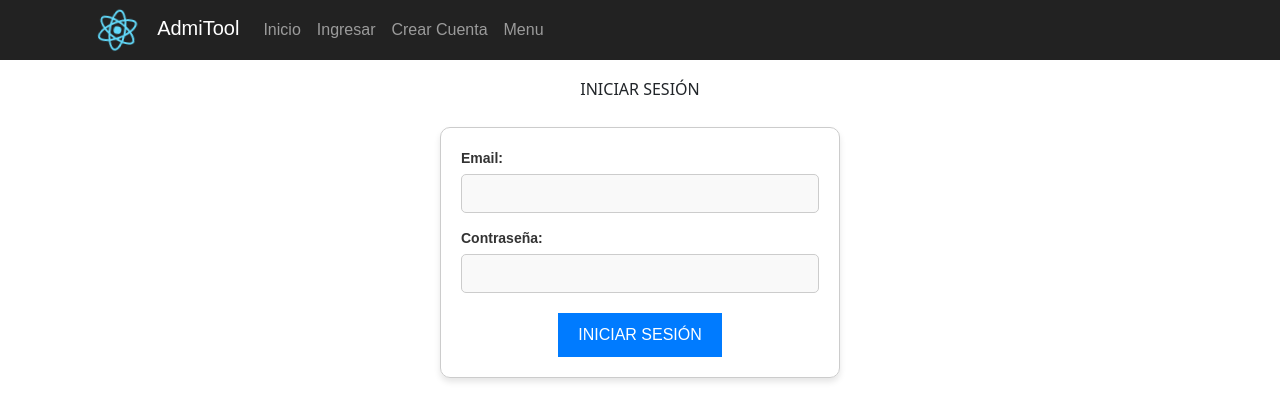
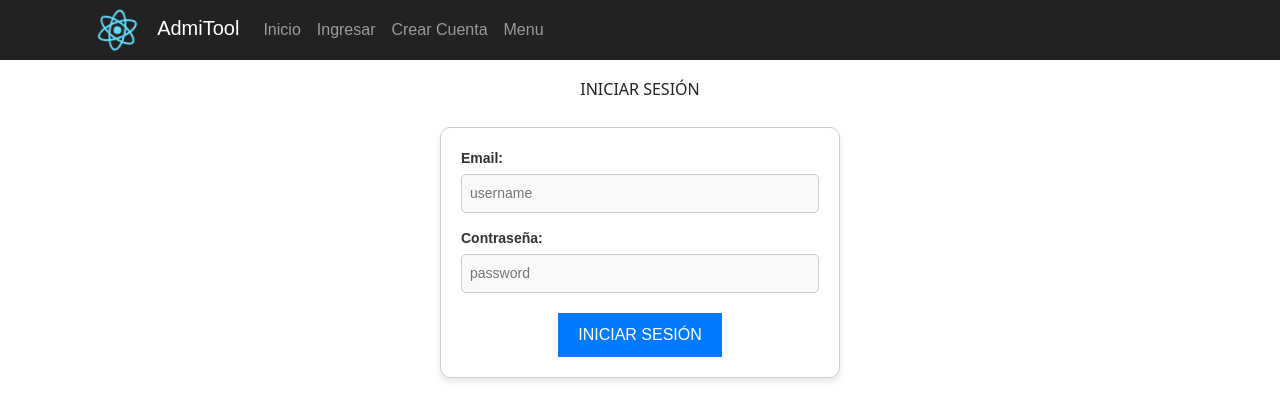
Before and after one commit to gamp81/admitool-front, a React (Create React App) app: page /login in a window 1280 px wide. Shown: the top 420 px of the page. Built offline with nearby package versions, Linux system fonts and the light colour scheme.

Commit message:
edit login process

```diff
--- a/src/pages/login.jsx
+++ b/src/pages/login.jsx
@@ -2,22 +2,52 @@ import React, { useState } from "react";
 import "../style/crearcuenta.css";
 
 const Login = () => {
-  const [formData, setFormData] = useState({
+  const [password,setPassword]= useState('');
+  const [username,setUsername]= useState('');
+  const [loginSuccessful,setLoginsuccessful]=useState(false);
 
+  /* const [formData, setFormData] = useState({
     email: "",
     password: "",
 
-  });
+  }); */
 
-  const handleChange = (e) => {
+  /* const handleChange = (e) => {
     const { name, value } = e.target;
     setFormData({ ...formData, [name]: value });
-  };
+  }; */
 
   const handleSubmit = (e) => {
     e.preventDefault();
-    console.log("Datos enviados:", formData);
+    /* console.log("Datos enviados:", formData); */
+    const data = {
+      username: username,
+      password: password
+    };
+    fetch("http://localhost:8088/api/login",{
+      method:'POST',
+      Headers:{
+          'Content-Type':'aplication/json'
+      },
+      body: JSON.stringify(data)
+    }).then(response=>response.json())
+    .then(result=>{
+      console.log(result.token)
+      if (result.token){
+        localStorage.setItem('token',result.token)
+        setLoginsuccessful(true);
+      }else{
+        setLoginsuccessful(false);
+      }
+    }).catch(error=>{
+      console.log(error)
+    })
+
+
   };
+
+
+
 
   return (
     <>
@@ -28,24 +58,32 @@ const Login = () => {
 
         <label>
           Email:
-          <input
+          <input onChange={(event)=>{setUsername(event.target.value)}}
+                           placeholder="username"
+                           className="custom-input"
+                           type="text" />
+          {/* <input
             type="text"
             name="email"
             value={formData.email}
             onChange={handleChange}
-          />
+          /> */}
         </label>
         <label>
         Contraseña:
-          <input
-            type="text"
+        <input onChange={(event)=>{setPassword(event.target.value)}}
+                           placeholder="password"
+                           className="custom-input"
+                           type="password" />
+          {/* <input
+            type="password"
             name="password"
             value={formData.password}
             onChange={handleChange}
-          />
+          /> */}
         </label>
          <div className="form-buttons">
-          <button type="submit">INICIAR SESIÓN</button>
+          <button type="submit" onClick={handleSubmit}>INICIAR SESIÓN</button>
         </div>
       </form>
     </div>
```
Also changed, not shown: src/pages/Main.jsx (added, +22 -0 lines).
